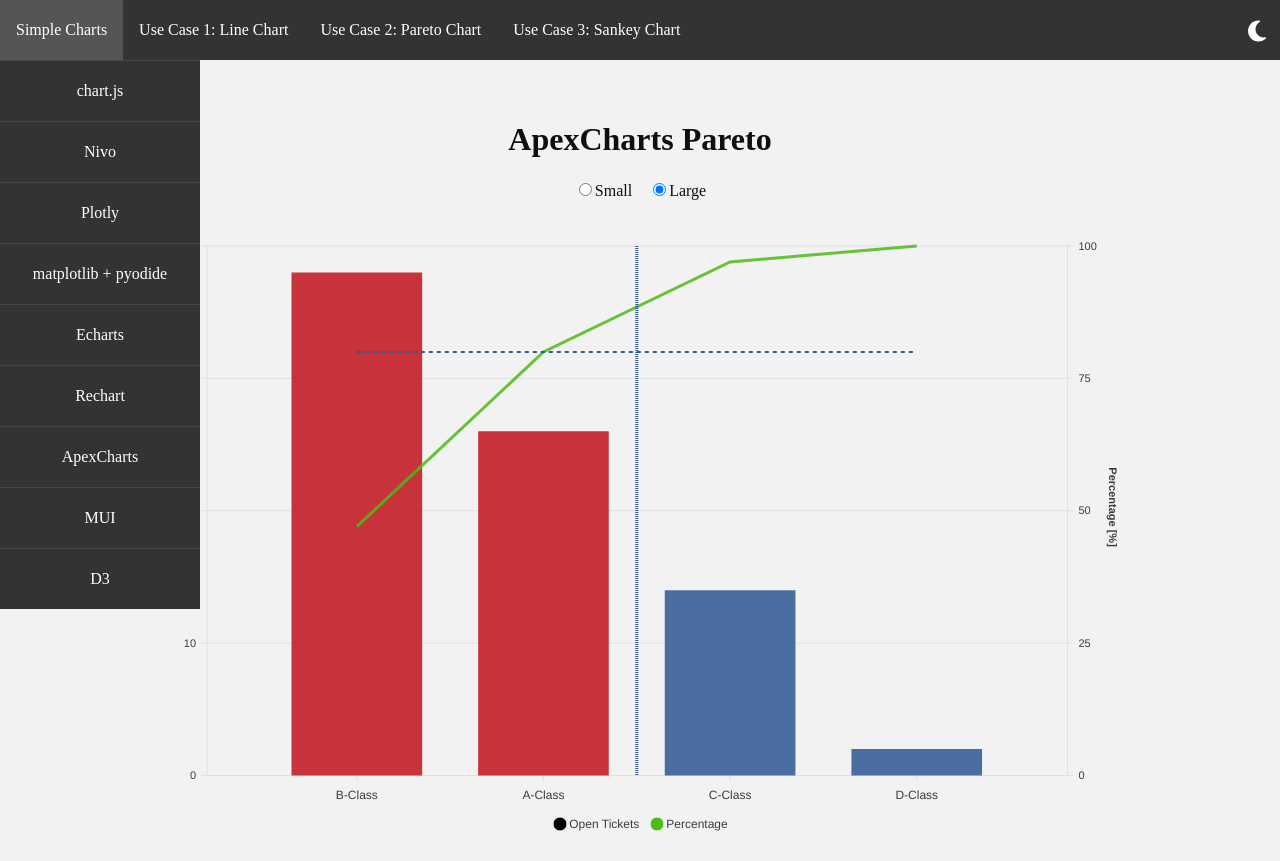
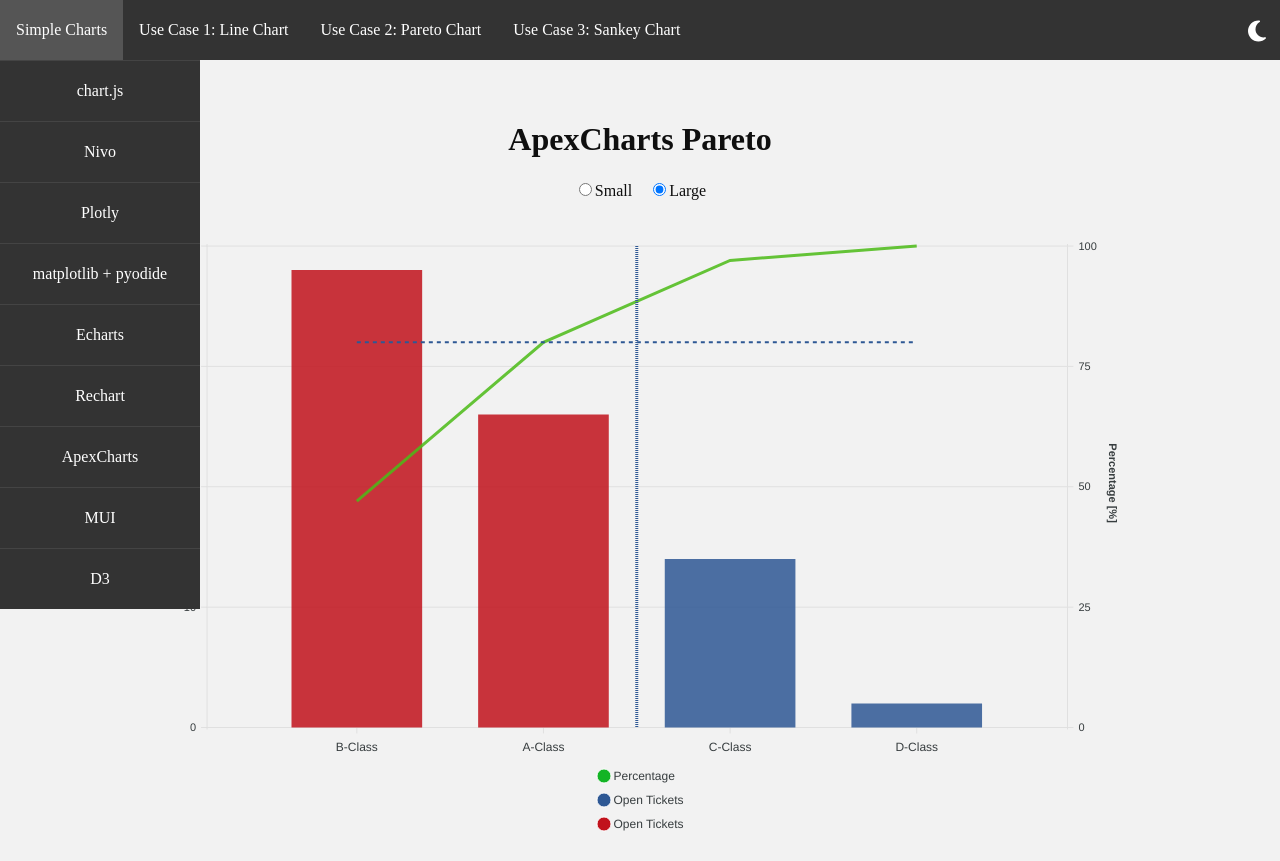
Before and after one commit to Deaniebean/data-viz-libraries, a React (Vite) app: page /apexcharts/pareto in a window 1280 px wide. Built offline with nearby package versions, Linux system fonts and the light colour scheme; what chartjs-chart-sankey, chartjs-plugin-datalabels would draw is missing.

Commit message:
fix legends in paretos

```diff
--- a/src/charts/customCharts/paretoChart/ApexPareto.tsx
+++ b/src/charts/customCharts/paretoChart/ApexPareto.tsx
@@ -76,7 +76,14 @@ export const ApexPareto = () => {
       }
     ],
     stroke: {
-      width: [0, 3]
+      width: [0, 0, 3] //bar width=0, dummy data width= 0, line width=3
+    },
+    legend: {
+      show: true,
+
+      markers: {
+        fillColors: ["#c1121c", "#2E5894","#14b425" ],
+      },
     },
 
     annotations: {
@@ -121,11 +128,20 @@ export const ApexPareto = () => {
       color: ({ dataPointIndex }: { dataPointIndex: number }) => barColors[dataPointIndex],
     },
     {
+      name: 'Open Tickets',
+      data: [],
+      type: 'line',
+      legendLabels: {
+        show: true,
+        name: "Open Tickets",
+      },
+    },
+    {
       name: 'Percentage',
       type: 'line',
       data: cumulativePercentage,
-      color: '#4CBB17'
-    }
+      color: '#4CBB17',
+    },
   ];
 
   return (
--- a/src/charts/customCharts/paretoChart/ChartjsPareto.tsx
+++ b/src/charts/customCharts/paretoChart/ChartjsPareto.tsx
@@ -14,9 +14,8 @@ import {
   Tooltip,
   Legend,
 } from 'chart.js';
+import ChartDataLabels from 'chartjs-plugin-datalabels';
 import annotationPlugin from 'chartjs-plugin-annotation';
-import ChartDataLabels from 'chartjs-plugin-datalabels';
-
 ChartJS.register(
   CategoryScale,
   LinearScale,
@@ -25,17 +24,16 @@ ChartJS.register(
   PointElement,
   LineController,
   BarController,
+  annotationPlugin,
   ChartDataLabels,
   Tooltip,
   Legend,
-  annotationPlugin // Register annotation plugin
 );
 
 export const ChartjsPareto = () => {
   const [chartData] = useState(ParetoData);
   const categories = Array.from(new Set(chartData.map((data) => data.group)));
 
-  // Filter out issues with status "Done" and count open issues for each group
   const openIssuesCount = categories.map(
     (category) =>
       chartData.filter(
@@ -43,7 +41,6 @@ export const ChartjsPareto = () => {
       ).length
   );
 
-  // Sort categories based on open issue count
   const sortedData = categories
     .map((category, index) => ({ category, count: openIssuesCount[index] }))
     .sort((a, b) => b.count - a.count);
@@ -51,7 +48,6 @@ export const ChartjsPareto = () => {
   const sortedCategories = sortedData.map((item) => item.category);
   const openIssuesCountSorted = sortedData.map((item) => item.count);
 
-  // Calculate cumulative percentage for the line graph
   const totalOpenIssues = openIssuesCountSorted.reduce((acc, count) => acc + count, 0);
   let cumulativeSum = 0;
   const cumulativePercentage = openIssuesCountSorted.map((count) => {
@@ -59,9 +55,7 @@ export const ChartjsPareto = () => {
     return Math.floor((cumulativeSum / totalOpenIssues) * 100);
   });
 
-  // Find the index where the cumulative percentage reaches or exceeds 80%
   const index80 = cumulativePercentage.findIndex((percentage) => percentage >= 80);
-
 
   const barColors = openIssuesCountSorted.map((_, i) =>
     i <= index80 ? "#c1121c" : "#2E5894"
@@ -72,8 +66,8 @@ export const ChartjsPareto = () => {
     datasets: [
       {
         datalabels: {
-        display: false,
-      },
+          display: false,
+        },
         type: 'line' as const,
         label: 'Percentage',
         data: cumulativePercentage,
@@ -102,8 +96,20 @@ export const ChartjsPareto = () => {
           formatter: Math.round,
         },
       },
+      {
+        type: 'line' as const,
+        label: 'Open Tickets',
+        data: [],
+        backgroundColor: '#2E5894',
+        borderColor: '#2E5894',
+        borderWidth: 1,
+        datalabels: {
+          display: false,
+        },
+      },
     ],
   };
+
   const options = {
     scales: {
       y: {
@@ -112,10 +118,9 @@ export const ChartjsPareto = () => {
           text: 'Open Tickets [-]',
         },
         max: 40,
-          axisLine: { show: true },
+        axisLine: { show: true },
       },
       y2: {
-
         position: 'right',
         title: {
           display: true,
@@ -133,7 +138,7 @@ export const ChartjsPareto = () => {
         },
         grid: {
           display: false,
-        }
+        },
       },
     },
     plugins: {
@@ -174,12 +179,11 @@ export const ChartjsPareto = () => {
     },
   };
 
-
   return (
     <ChartWrapper title={'Chart.js Pareto'}>
-        {({ width, height }) => (
-      <Chart type='bar' data={data} options={options} style={{width, height}}/>
-        )}
+      {({ width, height }) => (
+        <Chart type='bar' data={data} options={options} style={{ width, height }} />
+      )}
     </ChartWrapper>
   );
 };
--- a/src/charts/customCharts/paretoChart/EchartsPareto.tsx
+++ b/src/charts/customCharts/paretoChart/EchartsPareto.tsx
@@ -40,6 +40,11 @@ export const EchartsPareto = () => {
     },
     legend: {
       top: "bottom",
+      data: [
+        { name: "Open Tickets", icon: "rect" },
+        { name: "Open Tickets ", icon: "rect" },
+        { name: "Percentage", icon: "circle" },
+      ]
     },
     xAxis: {
       type: "value",
@@ -109,8 +114,19 @@ export const EchartsPareto = () => {
                 formatter: "80% Threshold",
               },
             },
+
           ],
         },
+      },
+      {
+        name: "Open Tickets ",
+        data: [],
+        type: "line",
+        icon: "rect",
+        lineStyle: { width: 0 },
+        symbol: "none",
+        itemStyle: { color: "#ff0000" },
+        emphasis: { disabled: true },
       },
       {
         name: "Percentage",
@@ -143,6 +159,8 @@ export const EchartsPareto = () => {
           ],
         },
       },
+
+
     ],
   };
 
```
